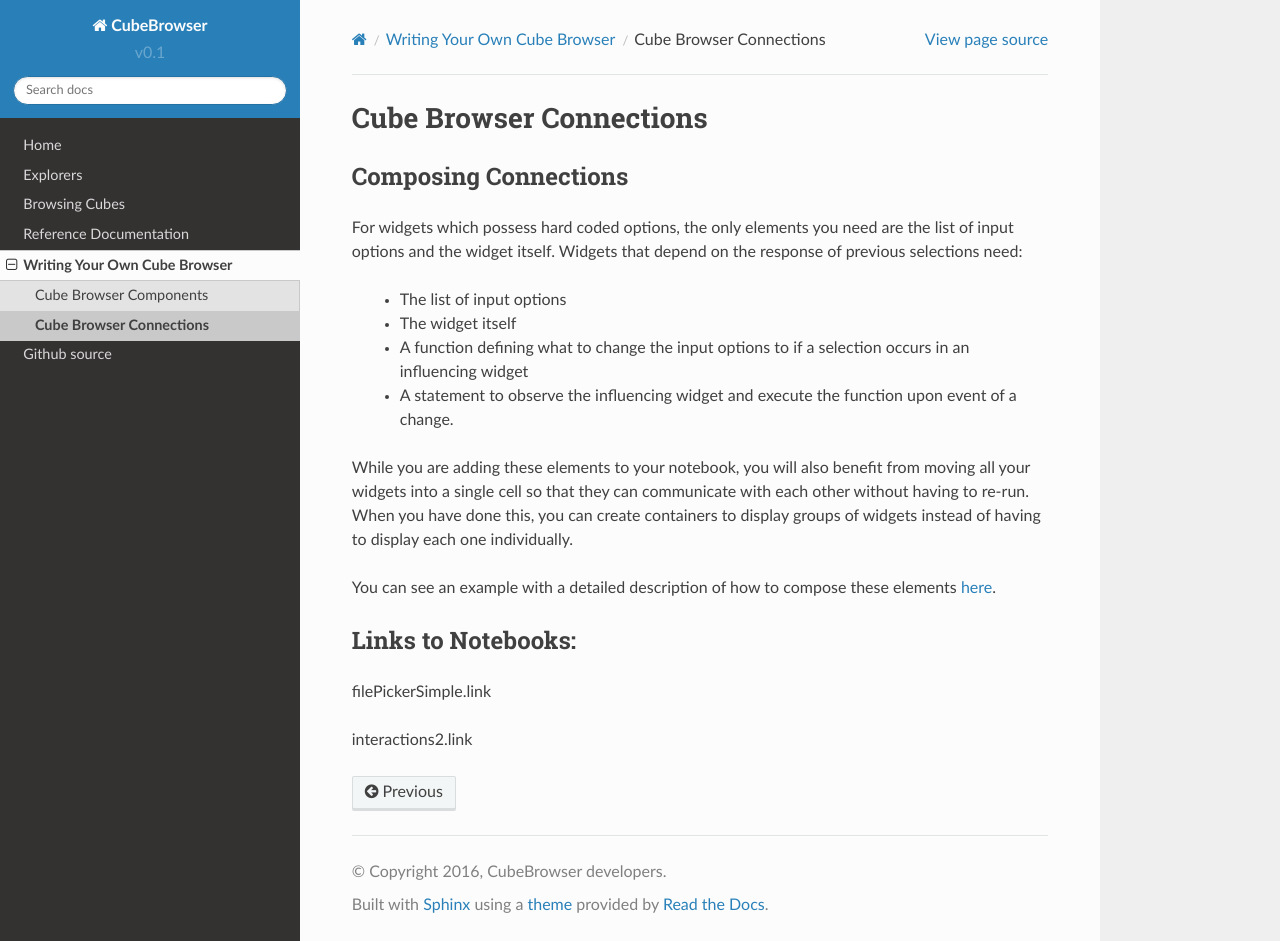
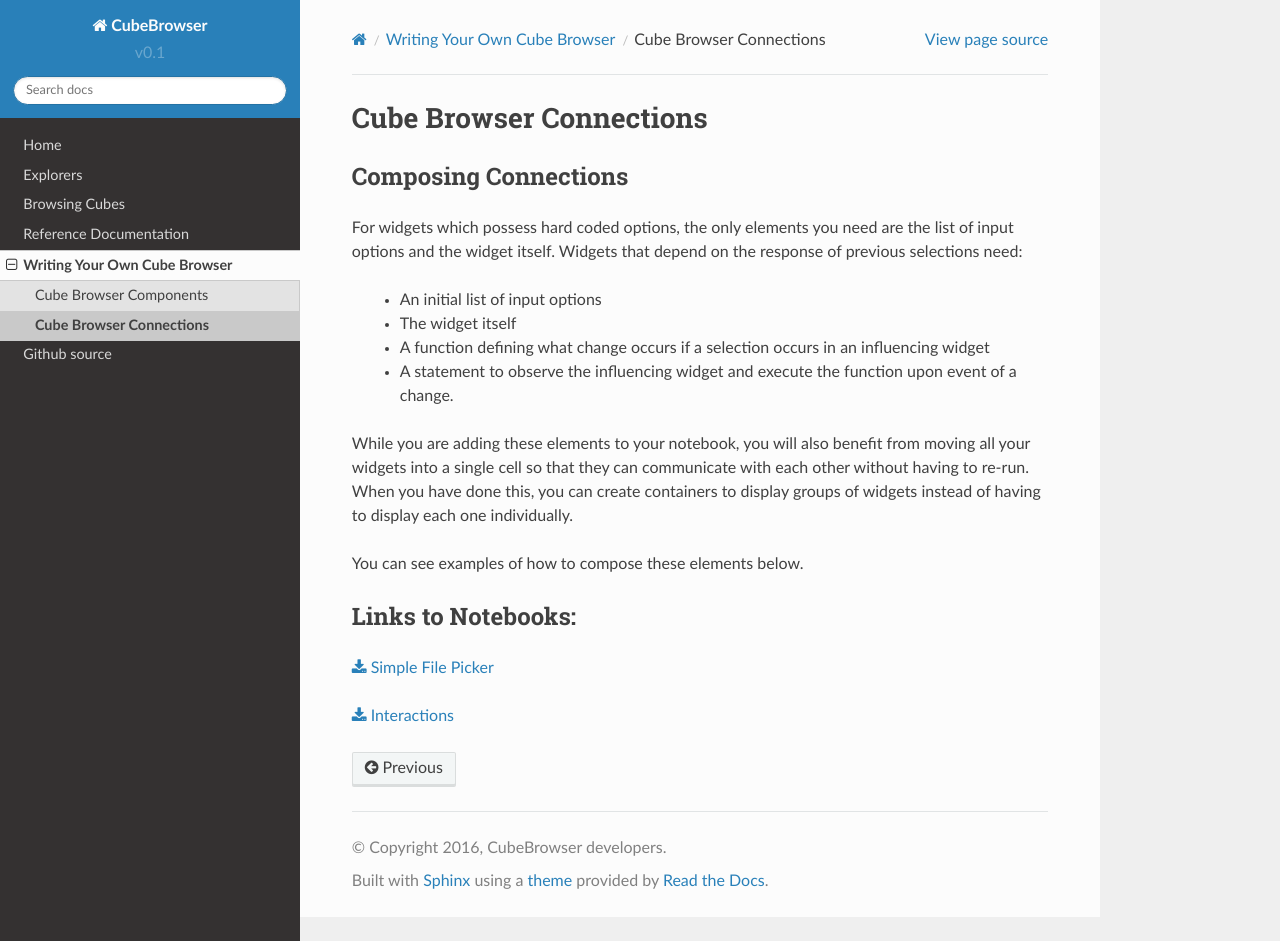
Before and after one commit to SciTools/cube_browser, a Sphinx documentation site: the page built from doc/write_your_own/connections/intro.rst, in a window 1280 px wide and 941 px high. Built offline with Sphinx 7.4.7 and the Read the Docs theme 2.0.0, drawn with Linux system fonts in a browser that asks for light colours.

Commit message:
small changes and links added

```diff
--- a/doc/write_your_own/connections/intro.rst
+++ b/doc/write_your_own/connections/intro.rst
@@ -6,19 +6,19 @@ Composing Connections
 
 For widgets which possess hard coded options, the only elements you need are the list of input options and the widget itself.
 Widgets that depend on the response of previous selections need:
-    - The list of input options
+    - An initial list of input options
     - The widget itself
-    - A function defining what to change the input options to if a selection occurs in an influencing widget
+    - A function defining what change occurs if a selection occurs in an influencing widget
     - A statement to observe the influencing widget and execute the function upon event of a change.
 
 While you are adding these elements to your notebook, you will also benefit from moving all your widgets into a single cell so that they can communicate with each other without having to re-run.
 When you have done this, you can create containers to display groups of widgets instead of having to display each one individually.
 
-You can see an example with a detailed description of how to compose these elements `here <however/we/get/to/interaction2.ipynb.html>`_.
+You can see examples of how to compose these elements below.
 
 Links to Notebooks:
 -------------------
 
-filePickerSimple.link
+:download:`Simple File Picker <filePickerSimple.ipynb>`
 
-interactions2.link
+:download:`Interactions <interactions_2.ipynb>`
```
Also changed, not shown: doc/write_your_own/connections/widgets.rst (deleted, +0 -13 lines), doc/write_your_own/connections/filePickerSimple.ipynb, doc/write_your_own/connections/interactions.ipynb (deleted).
